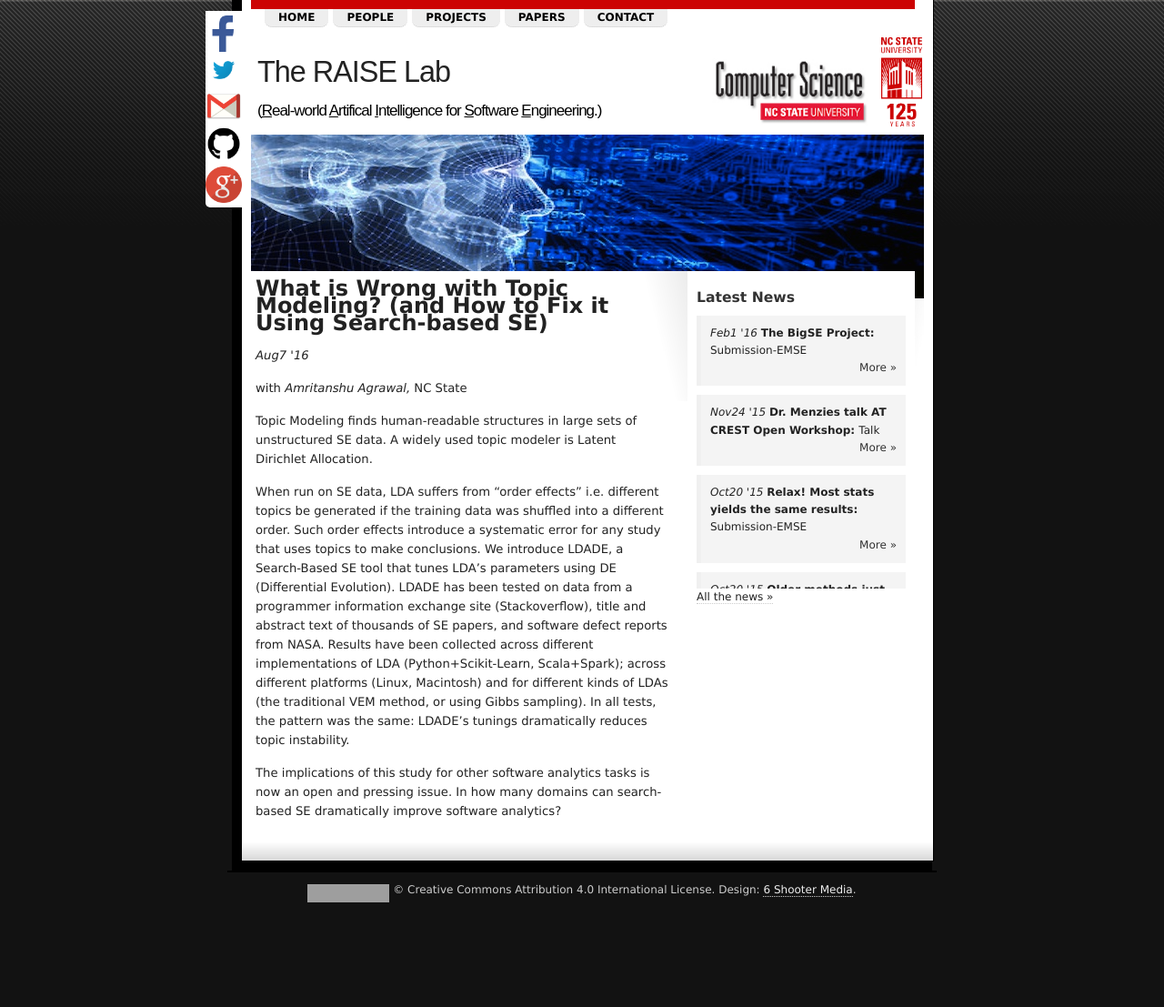
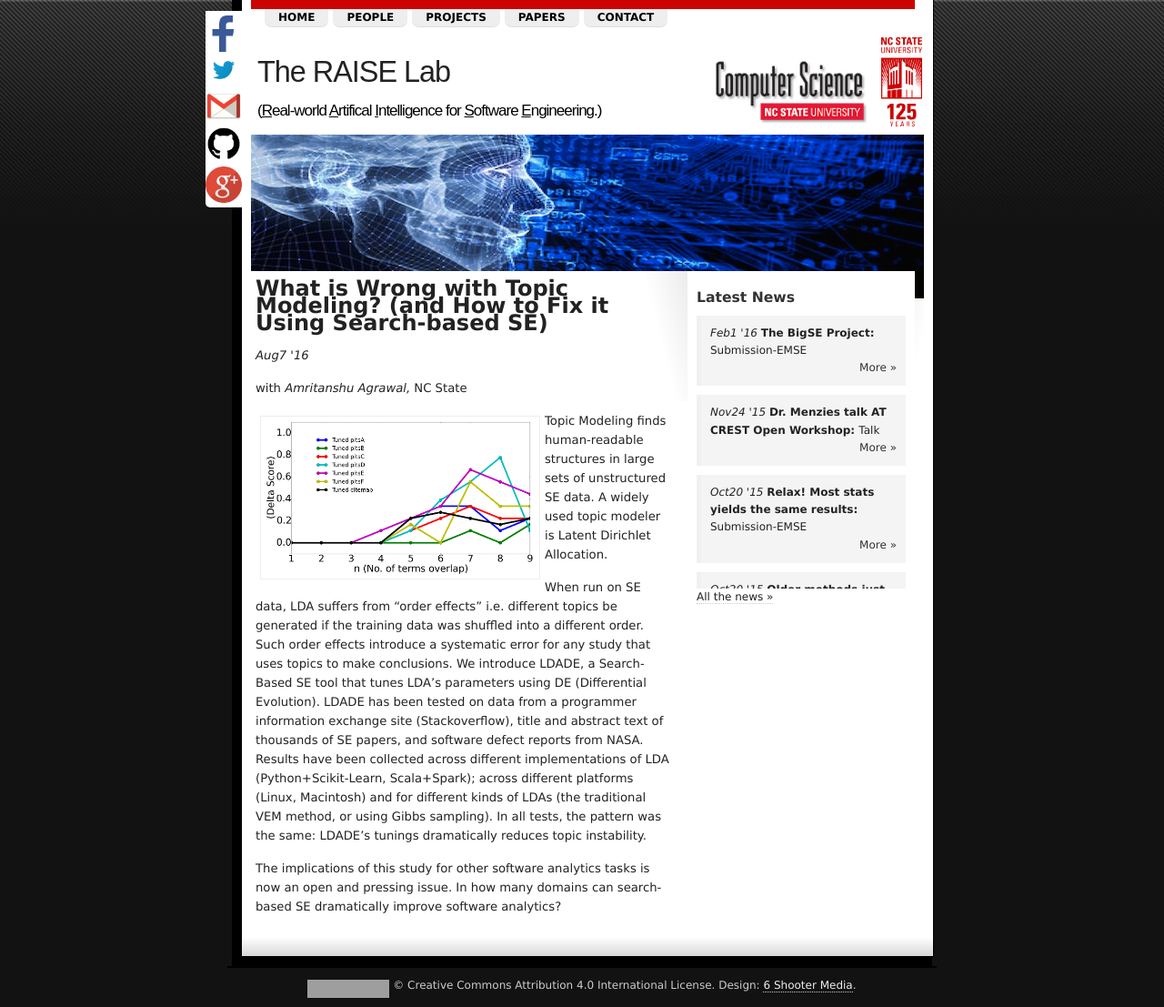
Before and after one commit to ai-se/ai-se.github.io, a Jekyll site: the page built from projects/_posts/2016-08-07-LDADE.md, in a window 1280 px wide. Shown: the whole page at 91% size. Built offline with Jekyll 4.4.1, drawn with Linux system fonts in a browser that asks for light colours; Markdown is read by kramdown in place of the engine named in the settings; comment, search, counter and statistics services are not loaded; before the commit the page ends 1002 px from its top, so only the background shows below that; grey boxes are pictures that could not be loaded.

Commit message:
Update 2016-08-07-LDADE.md

```diff
--- a/projects/_posts/2016-08-07-LDADE.md
+++ b/projects/_posts/2016-08-07-LDADE.md
@@ -7,6 +7,8 @@ excerpt: Tuning to generate better LDA models
 
 with _Amritanshu Agrawal,_ NC State
 
+<img align=left width=300
+ src="{{site.url}}/img/tuned_delta_vem.png">
 
 Topic Modeling finds human-readable structures in large sets of unstructured SE data. A widely used topic modeler is Latent Dirichlet Allocation.
 
```
